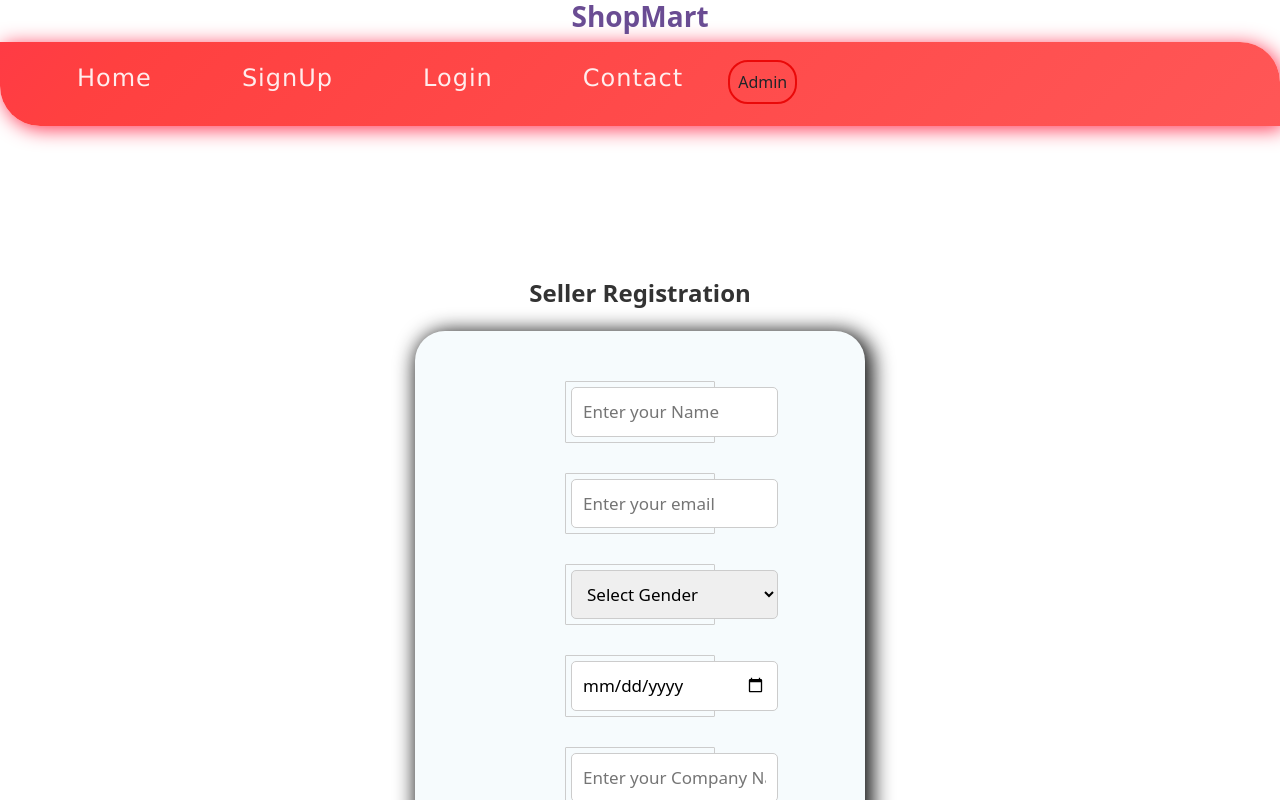
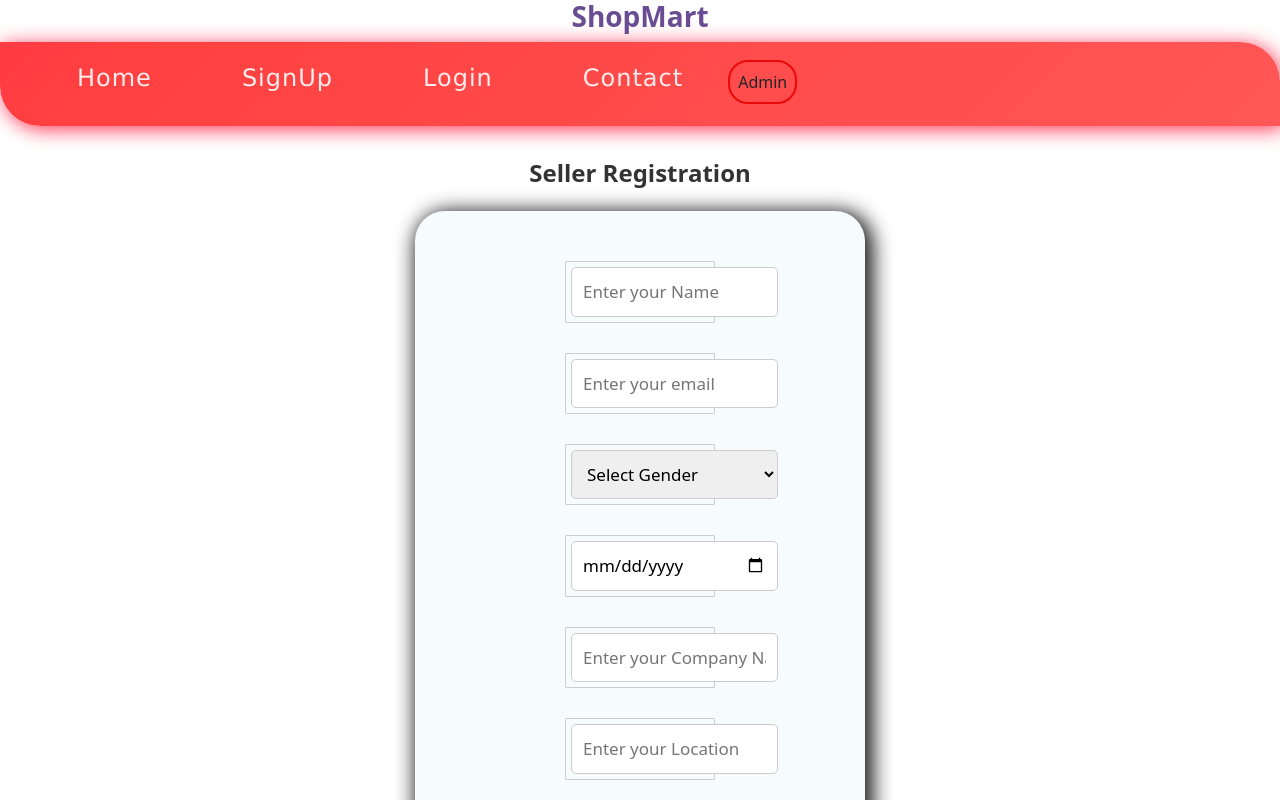
Before and after one commit to 2200031767/demoreactapp, a React (Create React App) app: page /AddSeller in a window 1280 px wide. Shown: the top 800 px of the page. Built offline with nearby package versions, Linux system fonts and the light colour scheme.

Commit message:
Changed Seller.css file

```diff
--- a/src/seller/Seller.css
+++ b/src/seller/Seller.css
@@ -3,7 +3,7 @@
     display: flex;
     justify-content: center;
     align-items: center;
-    height: 150vh;
+    height: 120vh;
   }
 
   .forms {
```
